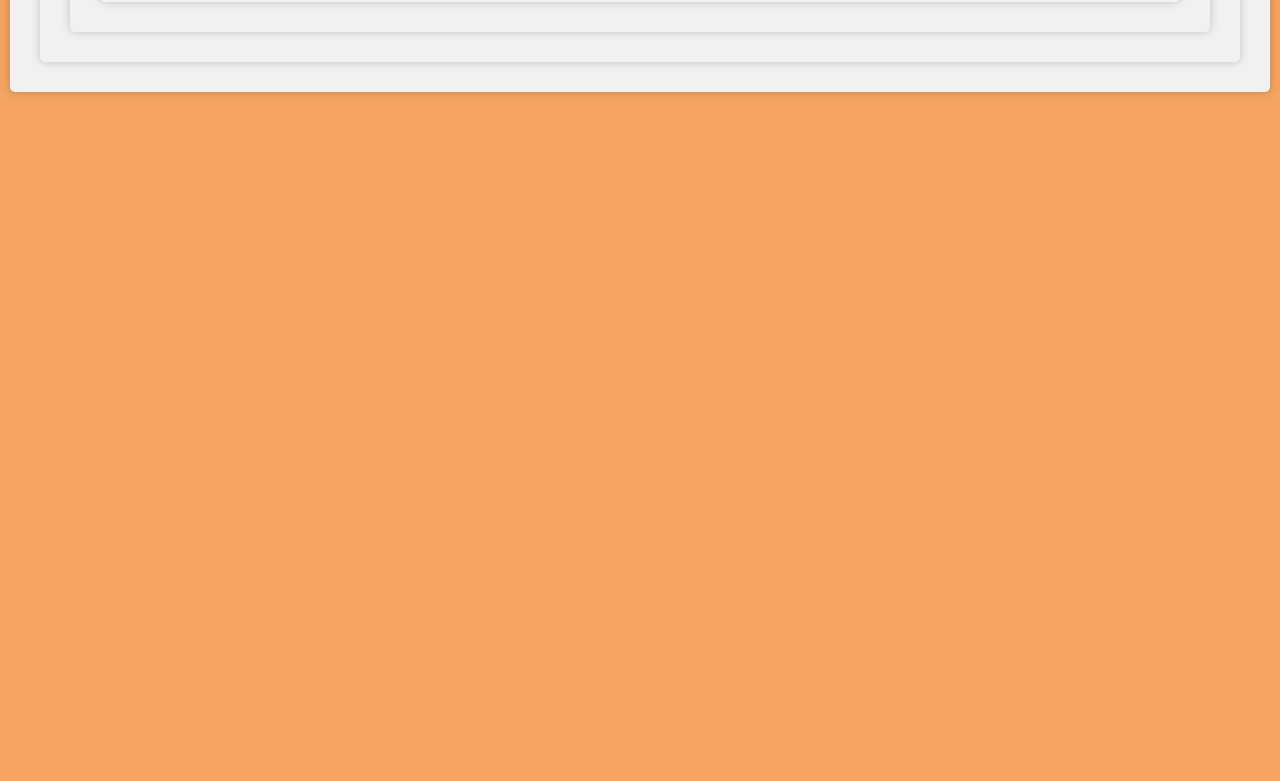
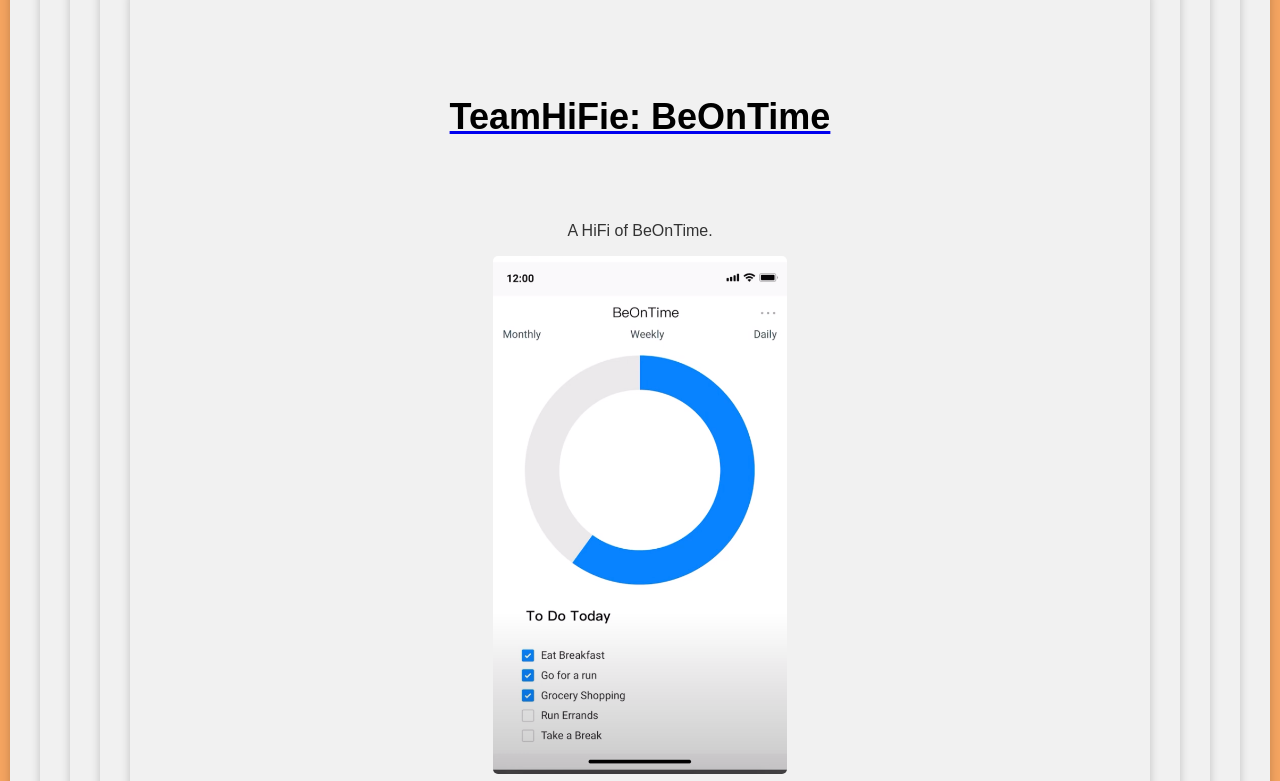
Before and after one commit to CameronRogers4/CameronRogers4.github.io, a plain HTML site: page index.html in a window 1280 px wide. Shown: the part 3176-3957 px from the top of the page. Before the commit the page ends 3278 px from the top, so only its background shows below. Drawn offline with Linux system fonts and the light colour scheme.

Commit message:
Update index.html

```diff
--- a/index.html
+++ b/index.html
@@ -70,5 +70,12 @@
         <img src="images/team-prototype-1.png" alt="">
         <section class = "assign-det">
 
+    <section class = "assign">
+        <section class = "assign-det"></section>
+        <a href = "https://youtu.be/CghVZP4nKVM"><h1>TeamHiFie: BeOnTime</h1></a>
+        <p>A HiFi of BeOnTime. </p>
+        <img src="images/TeamHiFi.png" alt="">
+        <section class = "assign-det">
+
  </body>
 </html>
```
